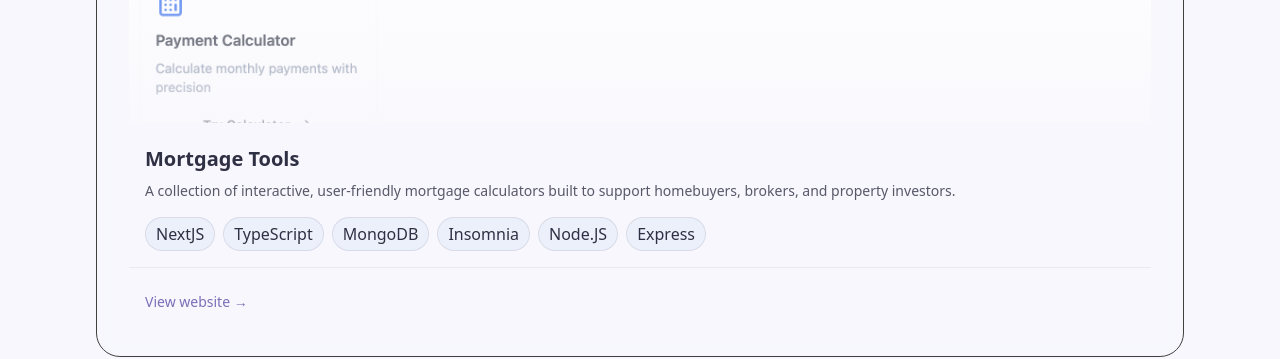
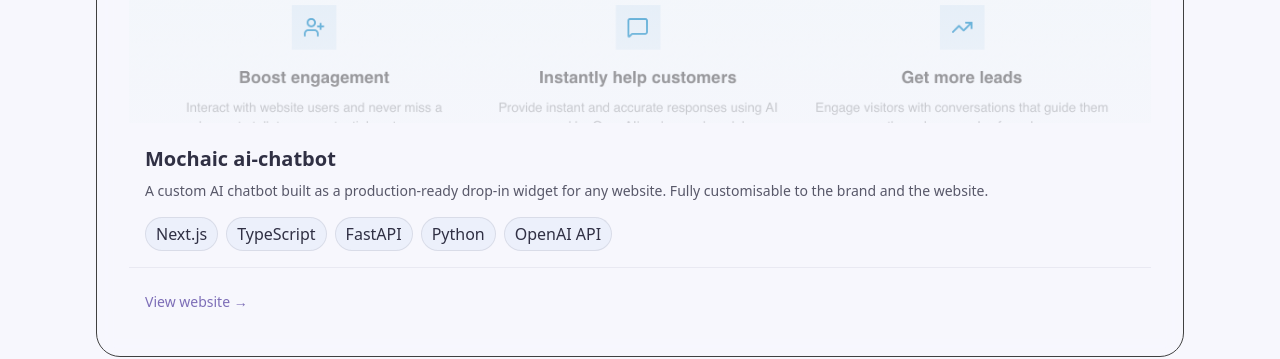
Before and after one commit to zakhajjaji/The-Blueprint, a Next.js app: page / in a window 1280 px wide. Shown: the part 1280-1639 px from the top of the page. Built offline with nearby package versions, Linux system fonts and the light colour scheme.

Commit message:
mochaic added to project

```diff
--- a/src/app/layout.tsx
+++ b/src/app/layout.tsx
@@ -20,8 +20,8 @@
     default: "Zak Hajjaji - Full-Stack Developer & AI Product Builder",
     template: "%s | Zak's Blueprint"
   },
-  description: "Full-stack developer specialising in Next.js, TypeScript, and AI integrations. Building scalable web applications and AI-powered products. Explore my portfolio of projects and get in touch for collaborations.",
-  keywords: ["Full Stack Developer", "Next.js", "TypeScript", "React", "AI", "Web Developer", "Software Engineer", "Zak Hajjaji"],
+  description: "Full-stack developer specialising in Next.js, TypeScript, Python and AI integrations. Building scalable web applications and AI-powered products. Explore my portfolio of projects and get in touch for collaborations.",
+  keywords: ["Full Stack Developer", "Next.js", "TypeScript", "React", "AI", "Python", "Web Developer", "Software Engineer", "Zak Hajjaji"],
   authors: [{ name: "Zak Hajjaji" }],
   creator: "Zak Hajjaji",
   openGraph: {
--- a/src/components/Projects.tsx
+++ b/src/components/Projects.tsx
@@ -3,6 +3,14 @@
 import { ProjectCard } from "./ProjectCard";
 
 const projects = [
+
+  {
+    title: "Mochaic ai-chatbot",
+    description: "A custom AI chatbot built as a production-ready drop-in widget for any website. Fully customisable to the brand and the website.",
+    link: "https://www.mochaic.com",
+    image: "/assets/Screenshot 2025-11-19 at 13.43.51.png",
+    tags: ["Next.js", "TypeScript", "FastAPI", "Python", "OpenAI API"],
+  },
 
   {
     title: "Mortgage Tools",
@@ -71,7 +79,7 @@
 
         <div className="grid grid-cols-1 md:grid-cols-2 gap-6">
           {projects.map((project, index) => {
-            const isFeatured = index % 4 === 0; // 1 featured then 2 standard, repeat
+            const isFeatured = index === 0; // First project featured, rest standard
             return (
               <div key={index} className={isFeatured ? 'md:col-span-2' : ''}>
                 <ProjectCard {...project} featured={isFeatured} />
```
Also changed, not shown: public/assets/Screenshot 2025-11-19 at 13.43.51.png (added).
